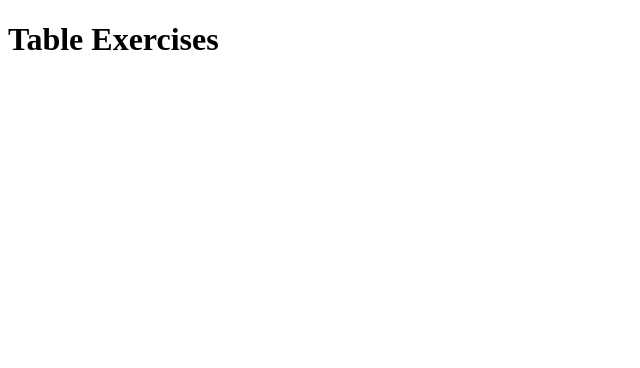
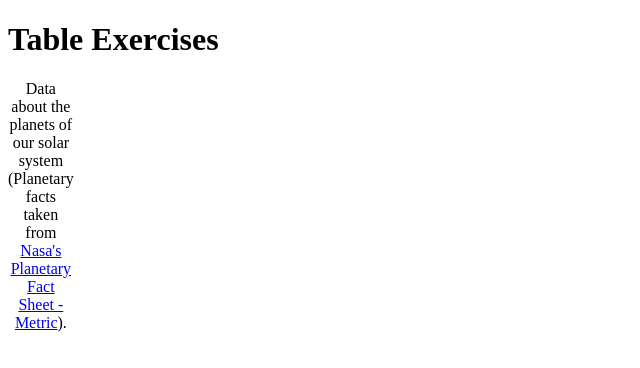
Before and after one commit to aleksapetrovic2907/odin-table-exercises, a plain HTML site: page index.html in a window 1280 px wide. Shown: the whole page, without its empty margins (0-640 px from the left). Drawn offline with Linux system fonts and the light colour scheme.

Commit message:
insert table caption

```diff
--- a/index.html
+++ b/index.html
@@ -10,7 +10,10 @@
 <body>
     <h1>Table Exercises</h1>
     <table>
-
+        <caption>
+            Data about the planets of our solar system (Planetary facts taken from <a
+                href="http://nssdc.gsfc.nasa.gov/planetary/factsheet/">Nasa's Planetary Fact Sheet - Metric</a>).
+        </caption>
     </table>
 </body>
 
```
